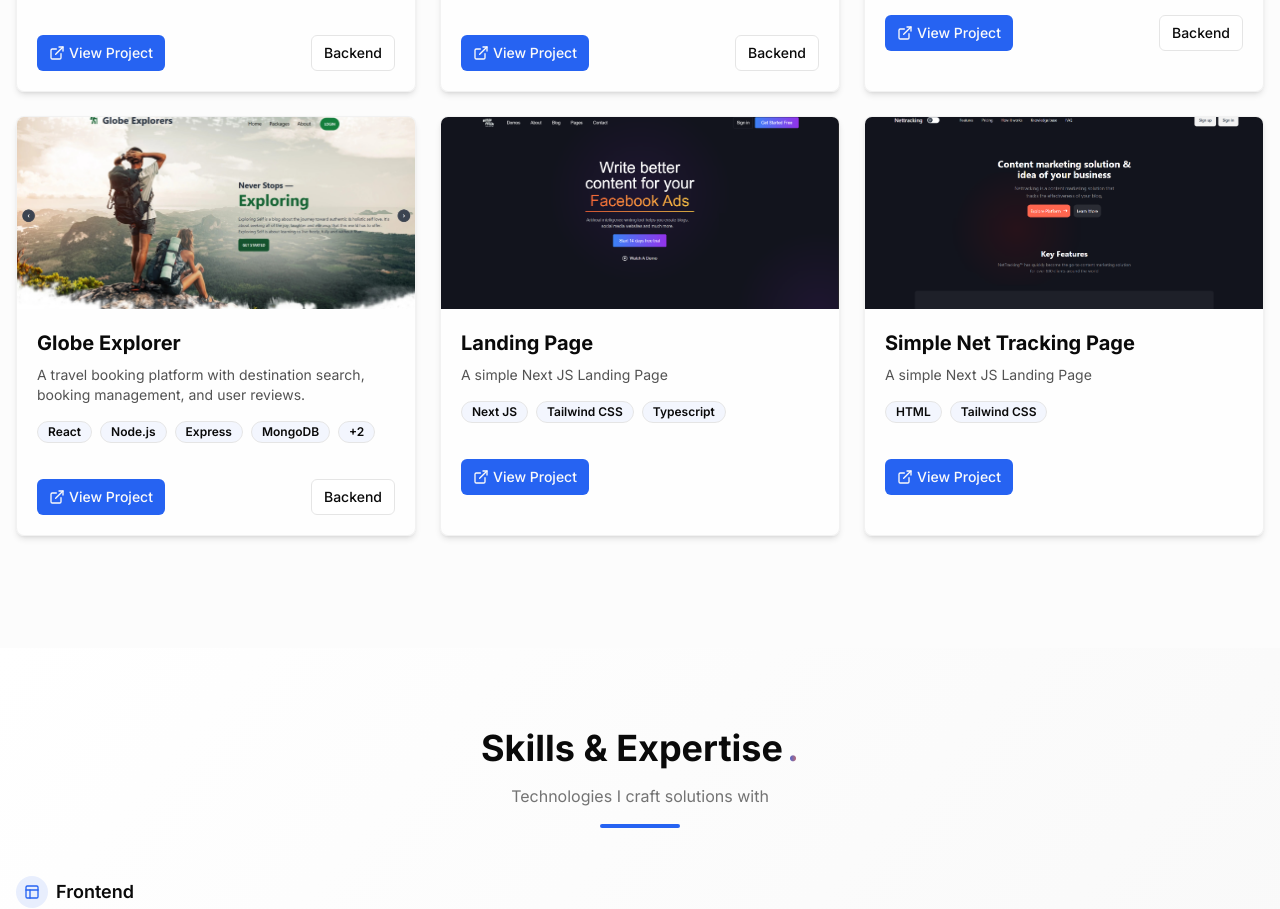
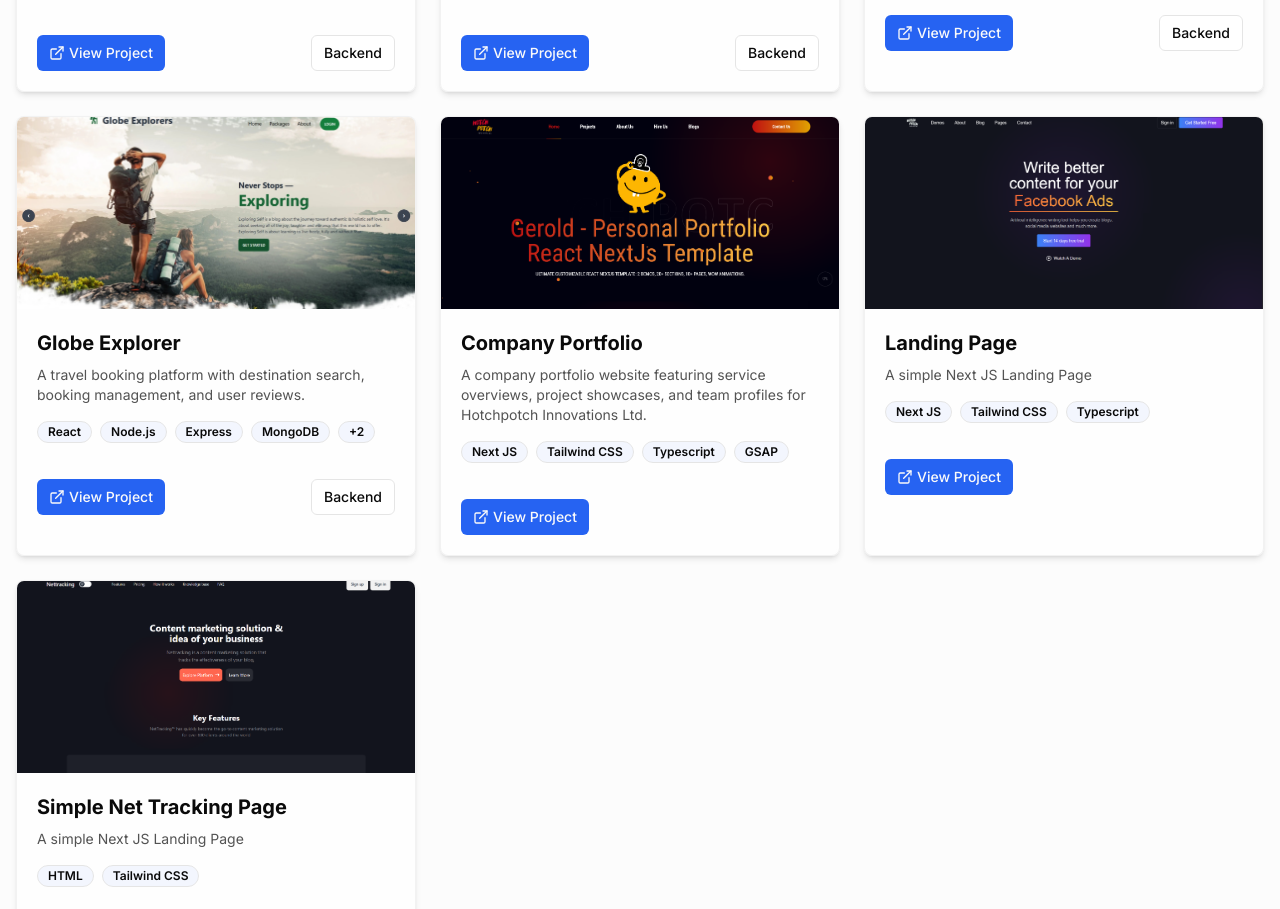
Before and after one commit to RakibulHasan2/portfolio_v2, a Next.js app: page / in a window 1280 px wide. Shown: the part 2442-3351 px from the top of the page. Built offline with nearby package versions, Linux system fonts and the light colour scheme.

Commit message:
new project for frontend added

```diff
--- a/components/projects-section.tsx
+++ b/components/projects-section.tsx
@@ -14,6 +14,7 @@ import quiz from "@/public/projects/quiz.jpg"
 import globe from "@/public/projects/globe.jpg"
 import image2 from "@/public/projects/image.png"
 import image1 from "@/public/projects/image1.png"
+import hotch from "@/public/projects/hotch.png"
 const ProjectsSection = () => {
   const [hoveredProject, setHoveredProject] = useState<number | null>(null);
 
@@ -64,6 +65,15 @@ const ProjectsSection = () => {
     },
     {
       id: 5,
+      title: "Company Portfolio",
+      description: "A company portfolio website featuring service overviews, project showcases, and team profiles for Hotchpotch Innovations Ltd.",
+      image: hotch,
+      liveLink: "https://hotchpotch-frontend-dusky.vercel.app/",
+      technologies: ["Next JS", "Tailwind CSS", "Typescript", "GSAP"],
+      category: "frontend"
+    },
+    {
+      id: 6,
       title: "Landing Page",
       description: "A simple Next JS Landing Page",
       image: image2,
@@ -73,7 +83,7 @@ const ProjectsSection = () => {
       category: "frontend"
     },
     {
-      id: 6,
+      id: 7,
       title: "Simple Net Tracking Page",
       description: "A simple Next JS Landing Page",
       image: image1,
@@ -172,7 +182,7 @@ interface Project {
   description: string;
   image: string | StaticImageData;
   liveLink: string;
-  githubLink: string;
+  githubLink?: string;
   backendLink?: string;
   technologies: string[];
   category: string;
```
Also changed, not shown: public/projects/hotch.png (added), 1 other file (tests, documents, lock files or other folders).
